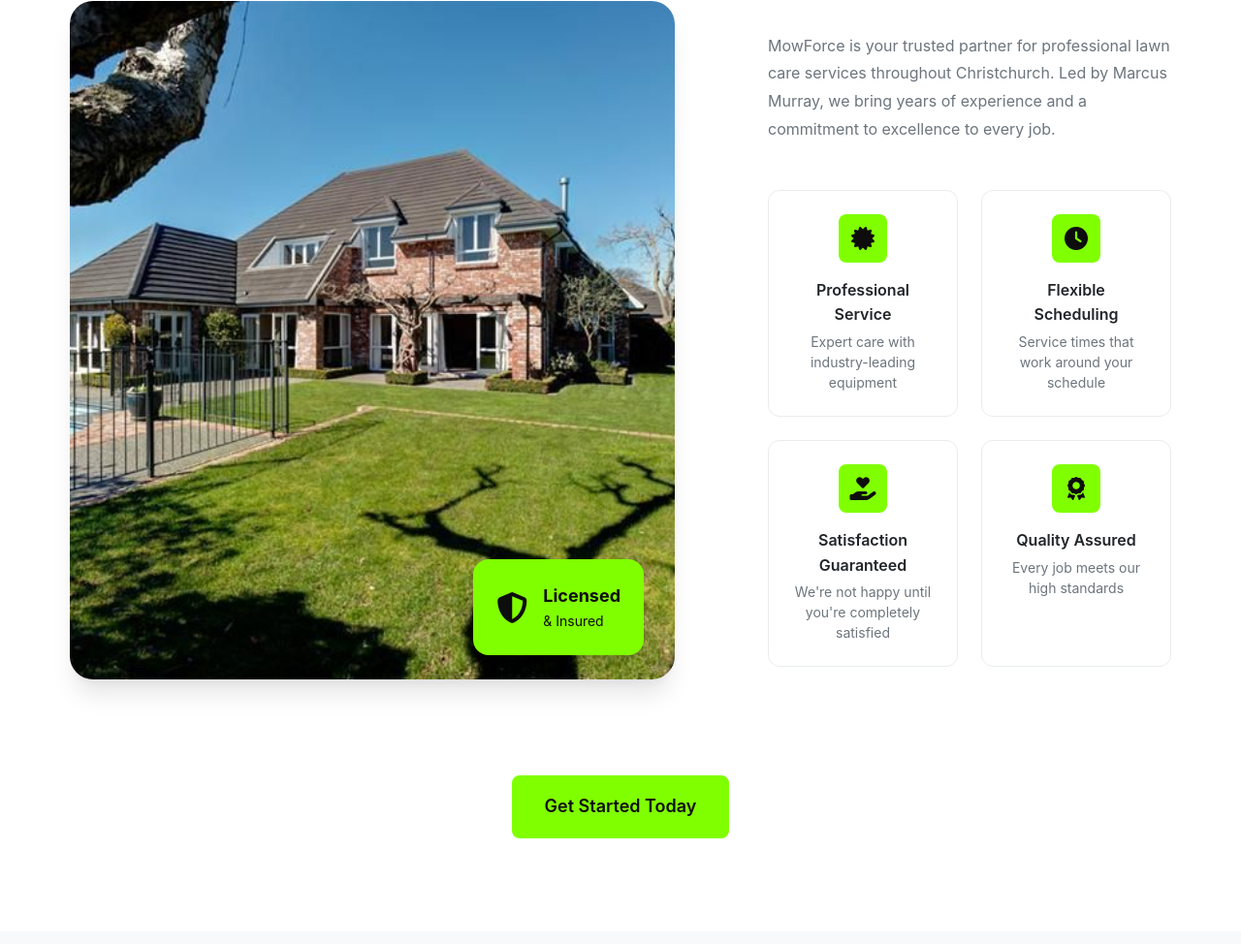
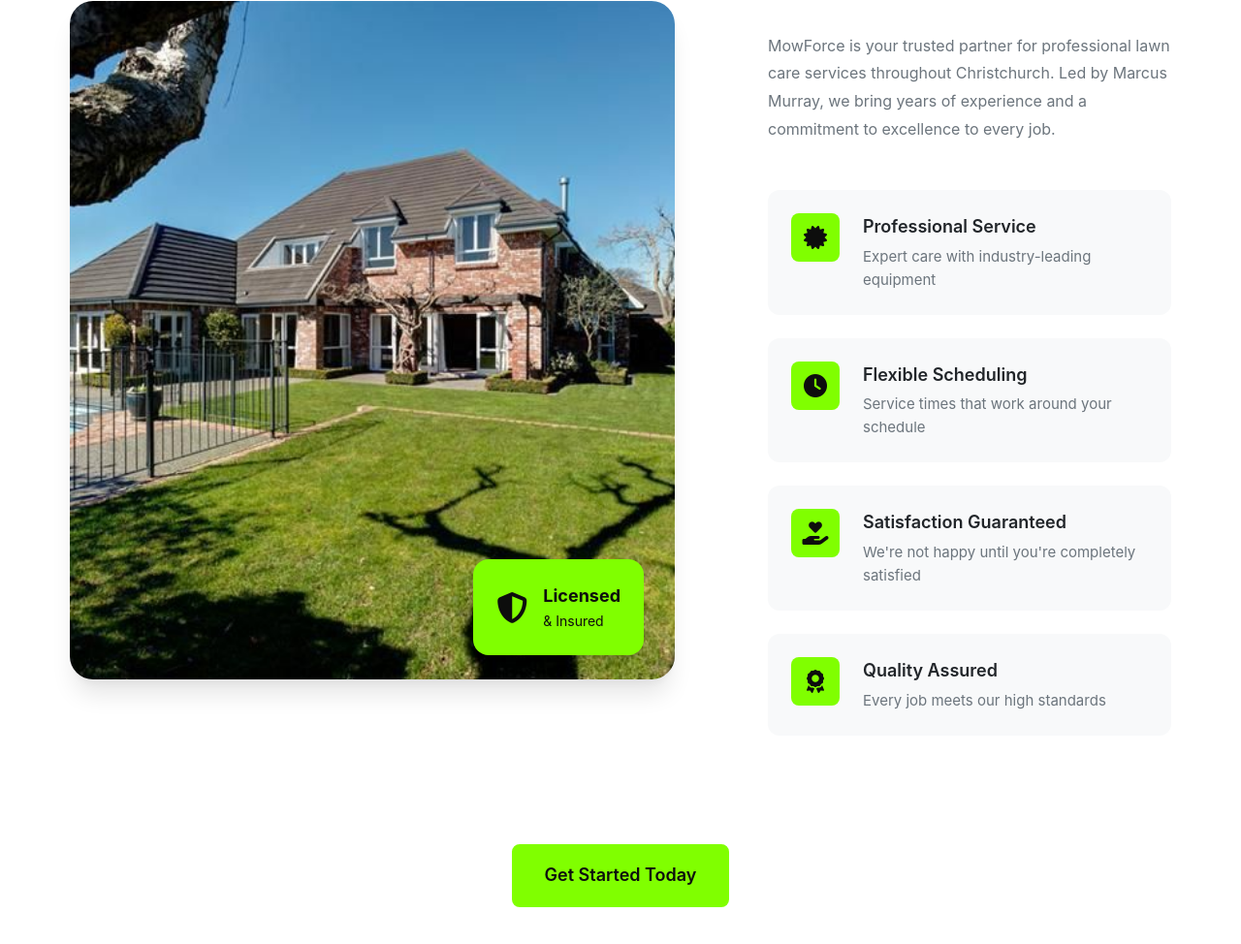
Before and after one commit to Marcus-Murray/mowforce-website, a plain HTML site: page index.html in a window 1280 px wide. Shown: the part 3149-4123 px from the top of the page at 97% size. Drawn offline with Linux system fonts and the light colour scheme.

Commit message:
Revert About section features from 2x2 grid back to vertical list layout

```diff
--- a/index.html
+++ b/index.html
@@ -100,7 +100,7 @@
     />
 
     <!-- Stylesheet -->
-    <link rel="stylesheet" href="styles.css?v=7" />
+    <link rel="stylesheet" href="styles.css?v=8" />
 
     <!-- Favicon -->
     <link rel="icon" type="image/png" href="MowForce%20Logo1.png" />
@@ -419,39 +419,39 @@
                 services throughout Christchurch. Led by Marcus Murray, we bring
                 years of experience and a commitment to excellence to every job.
               </p>
-              <div class="about-features-grid">
-                <div class="about-feature-item">
+              <div class="about-features">
+                <div class="about-feature">
                   <div class="about-feature-icon">
                     <i class="fas fa-certificate"></i>
                   </div>
-                  <div class="about-feature-text">
+                  <div class="about-feature-content">
                     <h4>Professional Service</h4>
                     <p>Expert care with industry-leading equipment</p>
                   </div>
                 </div>
-                <div class="about-feature-item">
+                <div class="about-feature">
                   <div class="about-feature-icon">
                     <i class="fas fa-clock"></i>
                   </div>
-                  <div class="about-feature-text">
+                  <div class="about-feature-content">
                     <h4>Flexible Scheduling</h4>
                     <p>Service times that work around your schedule</p>
                   </div>
                 </div>
-                <div class="about-feature-item">
+                <div class="about-feature">
                   <div class="about-feature-icon">
                     <i class="fas fa-hand-holding-heart"></i>
                   </div>
-                  <div class="about-feature-text">
+                  <div class="about-feature-content">
                     <h4>Satisfaction Guaranteed</h4>
                     <p>We're not happy until you're completely satisfied</p>
                   </div>
                 </div>
-                <div class="about-feature-item">
+                <div class="about-feature">
                   <div class="about-feature-icon">
                     <i class="fas fa-award"></i>
                   </div>
-                  <div class="about-feature-text">
+                  <div class="about-feature-content">
                     <h4>Quality Assured</h4>
                     <p>Every job meets our high standards</p>
                   </div>
--- a/styles.css
+++ b/styles.css
@@ -825,32 +825,27 @@ body {
   font-size: 1rem;
 }
 
-.about-features-grid {
-  display: grid;
-  grid-template-columns: 1fr 1fr;
+.about-features {
+  margin: var(--spacing-xl) 0;
+}
+
+.about-feature {
+  display: flex;
   gap: var(--spacing-md);
-  margin: var(--spacing-xl) 0;
-}
-
-.about-feature-item {
-  display: flex;
-  flex-direction: column;
-  align-items: center;
-  text-align: center;
   padding: var(--spacing-md);
-  background: var(--grey-50);
+  background: var(--grey-100);
   border-radius: var(--radius-lg);
+  margin-bottom: var(--spacing-md);
   transition: var(--transition);
-  border: 1px solid var(--grey-200);
-}
-
-.about-feature-item:hover {
-  background: var(--grey-100);
-  transform: translateY(-2px);
-  box-shadow: var(--shadow-md);
+}
+
+.about-feature:hover {
+  background: var(--grey-200);
+  transform: translateX(8px);
 }
 
 .about-feature-icon {
+  flex-shrink: 0;
   width: 50px;
   height: 50px;
   background: var(--primary);
@@ -858,7 +853,6 @@ body {
   display: flex;
   align-items: center;
   justify-content: center;
-  margin-bottom: var(--spacing-sm);
 }
 
 .about-feature-icon i {
@@ -866,18 +860,17 @@ body {
   color: var(--dark);
 }
 
-.about-feature-text h4 {
-  font-size: 1rem;
+.about-feature-content h4 {
+  font-size: 1.125rem;
   font-weight: var(--font-weight-semibold);
   color: var(--grey-900);
   margin-bottom: 0.25rem;
 }
 
-.about-feature-text p {
-  font-size: 0.875rem;
+.about-feature-content p {
+  font-size: 0.9375rem;
   color: var(--grey-600);
-  line-height: 1.5;
-  margin: 0;
+  line-height: 1.6;
 }
 
 .about-cta {
@@ -1175,10 +1168,6 @@ body {
   }
 
 
-  .about-features-grid {
-    grid-template-columns: 1fr 1fr;
-    gap: var(--spacing-sm);
-  }
 
   .contact-grid {
     grid-template-columns: 1fr !important;
@@ -1265,12 +1254,7 @@ body {
     max-height: 400px;
   }
 
-  .about-features-grid {
-    grid-template-columns: 1fr;
-    gap: var(--spacing-sm);
-  }
-
-  .about-feature-item {
+  .about-feature {
     padding: var(--spacing-sm);
   }
 
@@ -1430,12 +1414,7 @@ body {
     max-height: 350px;
   }
 
-  .about-features-grid {
-    grid-template-columns: 1fr;
-    gap: var(--spacing-xs);
-  }
-
-  .about-feature-item {
+  .about-feature {
     padding: var(--spacing-xs);
   }
 
```
